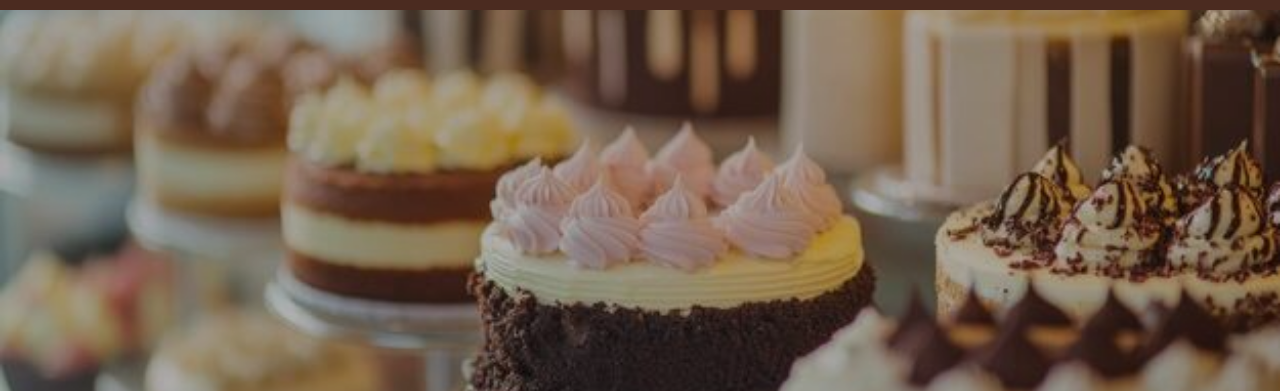
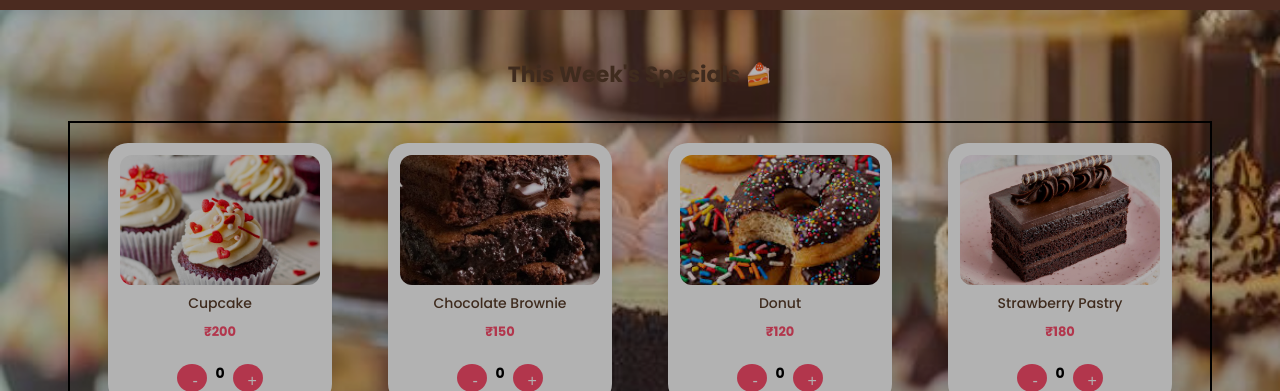
Before and after one commit to divya-codes14/bakery-website, a website: page client/index.html in a window 1280 px wide. Shown: the part 65-456 px from the top of the page. Drawn offline with Linux system fonts and the light colour scheme.

Commit message:
updated home page css only

```diff
--- a/client/index.html
+++ b/client/index.html
@@ -1,6 +1,7 @@
 <!DOCTYPE html>
 <html>
 <head>
+
 
   <!-- CSS -->
   <link rel="stylesheet" href="style.css">
@@ -36,6 +37,67 @@
   <div class="hero-text">
     <h1>Every sweet tooth’s best friend...</h1>
   </div>
+  <!-- MENU -->
+<section class="specials">
+  <h2>This Week's Specials 🍰</h2>
+
+  <div class="menu home-menu">
+
+    <!-- CUPCAKE -->
+    <div class="card">
+      <img src="images/cupcake.jpg">
+      <h3>Cupcake</h3>
+      <p>₹200</p>
+
+      <div class="qty-controls">
+        <button onclick="decreaseQty('cupcake')">-</button>
+        <span id="cupcake">0</span>
+        <button onclick="increaseQty('cupcake','Cupcake',200,'images/cupcake.jpg')">+</button>
+      </div>
+    </div>
+
+    <!-- BROWNIE -->
+    <div class="card">
+      <img src="images/brownie.jpg">
+      <h3>Chocolate Brownie</h3>
+      <p>₹150</p>
+
+      <div class="qty-controls">
+        <button onclick="decreaseQty('brownie')">-</button>
+        <span id="brownie">0</span>
+        <button onclick="increaseQty('brownie','Chocolate Brownie',150,'images/brownie.jpg')">+</button>
+      </div>
+    </div>
+
+    <!-- DONUT -->
+    <div class="card">
+      <img src="images/donut.jpg">
+      <h3>Donut</h3>
+      <p>₹120</p>
+
+      <div class="qty-controls">
+        <button onclick="decreaseQty('donut')">-</button>
+        <span id="donut">0</span>
+        <button onclick="increaseQty('donut','Donut',120,'images/donut.jpg')">+</button>
+      </div>
+    </div>
+
+    <!-- PASTRY -->
+    <div class="card">
+      <img src="images/pastry.jpg">
+      <h3>Strawberry Pastry</h3>
+      <p>₹180</p>
+
+      <div class="qty-controls">
+        <button onclick="decreaseQty('pastry')">-</button>
+        <span id="pastry">0</span>
+        <button onclick="increaseQty('pastry','Strawberry Pastry',180,'images/pastry.jpg')">+</button>
+      </div>
+    </div>
+
+  </div>
+</section>
+
 
 </div>
 
--- a/client/style.css
+++ b/client/style.css
@@ -1255,18 +1255,70 @@ input:focus {
 
 
 /* 🔥 FORCE FIX HOME PAGE */
+
+/* ===================== */
+/* 🔥 HOME PAGE ONLY FIX */
+/* ===================== */
+
+/* GRID ONLY FOR INDEX PAGE */
 .home-menu {
-  display: grid !important;
-  grid-template-columns: repeat(4, 1fr) !important;
+  display: grid;
+  grid-template-columns: repeat(4, 1fr);
   gap: 20px;
+  padding: 20px;
+  justify-items: center;
+  max-width: 1100px;
+  margin: auto;
+  border: 2px solid black; /* your black box */
 }
 
+/* CARD SIZE (ONLY HOME) */
 .home-menu .card {
-  width: 100% !important;
+  width: 100%;
+  max-width: 200px;   /* smaller card */
+  padding: 12px;
 }
 
+/* IMAGE SIZE (ONLY HOME) */
 .home-menu .card img {
   width: 100%;
-  height: 120px;
+  height: 130px;      /* 🔥 smaller image */
   object-fit: cover;
+  border-radius: 12px;
 }
+
+/* TEXT */
+.home-menu .card h3 {
+  font-size: 14px;
+  margin: 8px 0 4px;
+}
+
+.home-menu .card p {
+  font-size: 13px;
+  margin: 4px 0;
+}
+
+/* QTY BUTTONS */
+.home-menu .qty-controls {
+  display: flex;
+  justify-content: center;
+  align-items: center;
+  gap: 8px;
+  margin-top: 8px;
+}
+
+.home-menu .qty-controls button {
+  width: 28px;
+  height: 28px;
+  font-size: 16px;
+  border-radius: 50%;
+  background: #ff4d6d;
+  color: white;
+  border: none;
+  cursor: pointer;
+}
+
+.home-menu .qty-controls span {
+  font-size: 14px;
+  font-weight: bold;
+}
```
